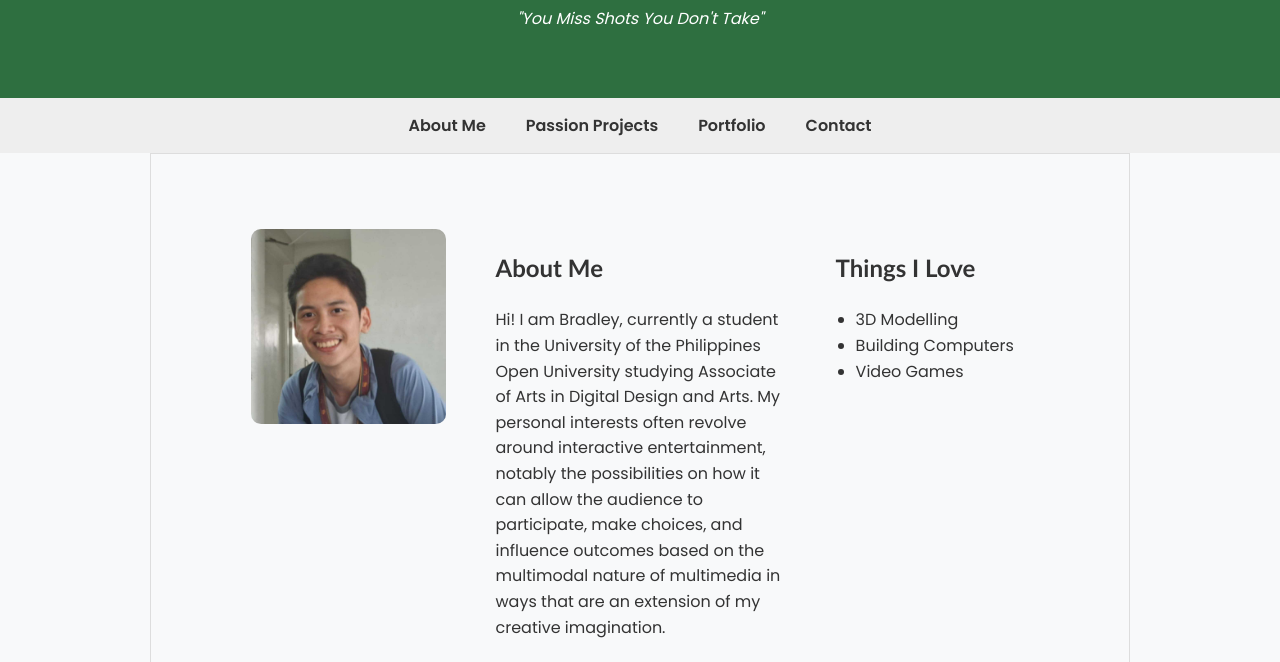
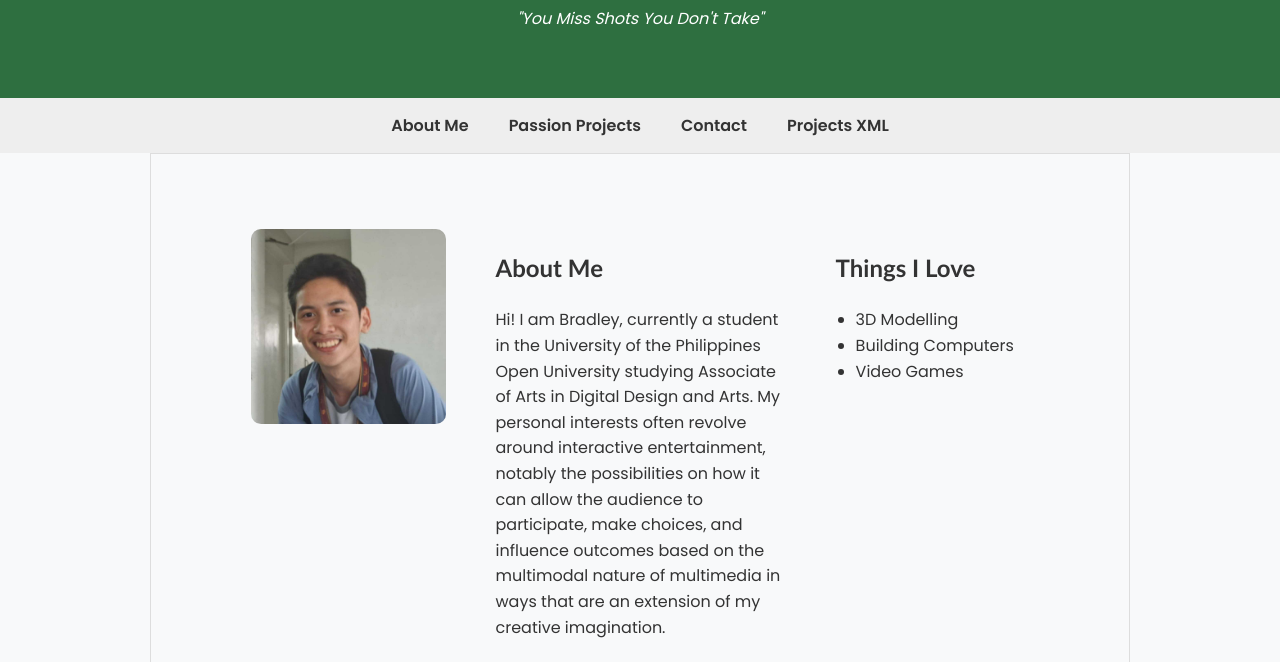
Before and after one commit to serb-web/171-Final-Project, a plain HTML site: page index.html in a window 1280 px wide. Shown: the part 138-800 px from the top of the page. Drawn offline with Linux system fonts and the light colour scheme.

Commit message:
index.html

```diff
--- a/index.html
+++ b/index.html
@@ -1,3 +1,4 @@
+
 <!DOCTYPE html>
 <html lang="en">
 
@@ -18,8 +19,8 @@
     <nav class="navbar">
         <a href="#about">About Me</a>
         <a href="#passion">Passion Projects</a>
-        <a href="#portfolio">Portfolio</a>
         <a href="#contact">Contact</a>
+        <a href="projects.xml">Projects XML</a>
     </nav>
 
     <main>
```
